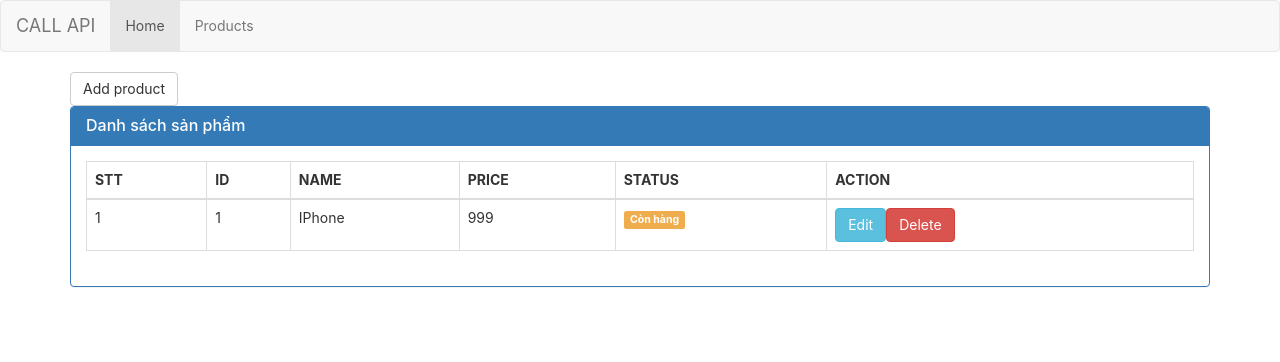
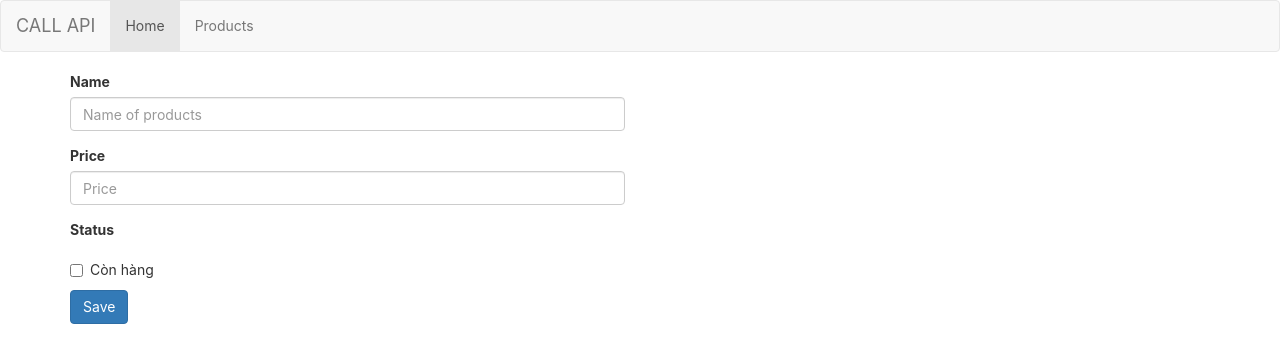
Before and after one commit to Duynguyen0444/Product-API, a React (Create React App) app: page /products/add in a window 1280 px wide. Shown: the top 362 px of the page. Built offline with nearby package versions, Linux system fonts and the light colour scheme.

Commit message:
Import React-router to navbar and display content

```diff
--- a/src/App.js
+++ b/src/App.js
@@ -1,26 +1,43 @@
 import React, {Component} from 'react';
 import './App.css';
 import Menu from './Component/Menu/Menu';
-import ProductsList from './Component/ProductsList/ProductsList';
+import routes from './Routes';
+import {Switch, Route, BrowserRouter as Router} from 'react-router-dom';
+
 class App extends Component {
+  // -------------------------------FUNCTION-------------------------------
+  showContent = routes => {
+    var result = null;
+    if (routes.length > 0) {
+      result = routes.map((route, index) => {
+        return (<Route
+          key={index}
+          path={route.path}
+          exact={route.exact}
+          component={route.main}/>);
+      });
+    }
+    return result;
+  }
+  // -------------------------------END FUNCTION-------------------------------
+
   render() {
     return (
-      <div>
-        {/* --------------------MENU-------------------- */}
-        <Menu />
-        {/* --------------------PRODUCTS-------------------- */}
-
-        <div className="container">
-          <div className="row">
-            <div className="col-xs-12 col-sm-12 col-md-12 col-lg-12">
-              <button type="button" className="btn btn-default">Add product</button>
-              {/* Products list */}
-              <ProductsList />
+      <Router>
+        <div>
+          {/* --------------------MENU-------------------- */}
+          <Menu/>
+          {/* --------------------PRODUCTS-------------------- */}
+          <div className="container">
+            <div className="row">
+              {/* Function display routes */}
+              <Switch>
+                {this.showContent(routes)}
+              </Switch>
             </div>
           </div>
         </div>
-      </div>
-
+      </Router>
     );
   }
 }
--- a/src/Component/Menu/Menu.js
+++ b/src/Component/Menu/Menu.js
@@ -1,21 +1,55 @@
 import React, {Component} from 'react';
+import {Route, Link} from 'react-router-dom';
+
+const menus =[
+  {
+    name: 'Home',
+    to: '/',
+    exact: true
+  },
+  {
+    name: 'Products',
+    to: '/products-list',
+    exact: false
+  }
+];
+
+const MenuLink = ({label, to, activeOnlyWhenExact}) =>{
+  return(
+    <Route path={to} exact={activeOnlyWhenExact} children={({match}) =>{
+      var active = match ? 'active' : '';
+      return(
+        // Nếu trùng khớp url thì className là active
+        <li className={active}>
+          <Link to={to}>{label}</Link>
+        </li>
+      );
+    }} />
+  );
+}
 
 class Menu extends Component {
-  constructor(props) {
-    super(props);
-    this.state = {}
+  showMenu = menus =>{
+    var result = null;
+    if(menus.length > 0){
+      result = menus.map((menu, index) =>{
+        return(
+          <MenuLink
+            key={index}
+            label={menu.name}
+            to={menu.to}
+            activeOnlyWhenExact={menu.activeOnlyWhenExact} />
+        );
+      });
+    }
+    return result;
   }
   render() {
     return (
       <div className="navbar navbar-default">
         <a className="navbar-brand">CALL API</a>
         <ul className="nav navbar-nav">
-          <li className="active">
-            <a>Home</a>
-          </li>
-          <li>
-            <a>Products</a>
-          </li>
+          {this.showMenu(menus)}
         </ul>
       </div>
     );
--- a/src/Component/ProductsList/ProductsList.js
+++ b/src/Component/ProductsList/ProductsList.js
@@ -1,5 +1,4 @@
 import React, { Component } from 'react';
-import ProductsItem from '../ProdutcsItem/ProductsItem';
 
 class ProductsList extends Component {
     constructor(props) {
@@ -26,7 +25,7 @@ class ProductsList extends Component {
                 </thead>
                 <tbody>
                     {/* Products item */}
-                  <ProductsItem />
+                    {this.props.children}
                 </tbody>
               </table>
             </div>
--- a/src/Component/ProdutcsItem/ProductsItem.js
+++ b/src/Component/ProdutcsItem/ProductsItem.js
@@ -1,19 +1,24 @@
 import React, {Component} from 'react';
 
 class ProductsItem extends Component {
-  constructor(props) {
-    super(props);
-    this.state = {}
-  }
   render() {
+    var {product, index} = this.props;
+    var statusName = product.status
+      ? 'Còn hàng'
+      : 'Hết hàng';
+    var statusClass = product.status
+      ? 'warning'
+      : 'default';
     return (
       <tr>
-        <td>1</td>
-        <td>1</td>
-        <td>IPhone</td>
-        <td>999</td>
+        <td>{index + 1}</td>
+        <td>{product.id}</td>
+        <td>{product.name}</td>
+        <td>{product.price}</td>
         <td>
-          <span class="label label-warning">Còn hàng</span>
+          <span className={`label label-${statusClass}`}>
+            {statusName}
+          </span>
         </td>
         <td>
           <button type="button" class="btn btn-info">Edit</button>
--- /dev/null
+++ b/src/Pages/HomePage/HomePage.js
@@ -0,0 +1,11 @@
+import React, { Component } from 'react';
+
+class HomePage extends Component {
+    render() {
+        return (
+            <div>Home</div>
+        );
+    }
+}
+
+export default HomePage;
--- /dev/null
+++ b/src/Pages/NotFoundPage/NotFoundPage.js
@@ -0,0 +1,17 @@
+import React, {Component} from 'react';
+
+class NotFoundPage extends Component {
+  render() {
+    return (
+      <div className="container">
+        <div className="alert alert-warning">
+          <button type="button" className="close" data-dismiss="alert" aria-hidden="true">&times;</button>
+          <strong>404 ERROR</strong>
+        </div>
+
+      </div>
+    );
+  }
+}
+
+export default NotFoundPage;
--- /dev/null
+++ b/src/Pages/ProductsActionPage/ProductsActionPage.js
@@ -0,0 +1,43 @@
+import React, {Component} from 'react';
+
+class ProductsActionPage extends Component {
+  constructor(props) {
+    super(props);
+    this.state = {}
+  }
+  render() {
+    return (
+      <div className="col-xs-6 col-sm-6 col-md-6 col-lg-6">
+        <form>
+          <div className="form-group">
+            <label>Name</label>
+            <input
+              type="text"
+              className="form-control"
+              id=""
+              placeholder="Name of products"/>
+          </div>
+          <div className="form-group">
+            <label>Price</label>
+            <input type="number" className="form-control" placeholder="Price"/>
+          </div>
+          <div className="form-group">
+            <label>Status</label>
+          </div>
+
+          <div className="checkbox">
+            <label>
+              <input type="checkbox" value=""/>
+              Còn hàng
+            </label>
+          </div>
+
+          <button type="submit" className="btn btn-primary">Save</button>
+        </form>
+      </div>
+
+    );
+  }
+}
+
+export default ProductsActionPage;
--- /dev/null
+++ b/src/Pages/ProductsListPage/ProductsListPage.js
@@ -0,0 +1,30 @@
+import React, {Component} from 'react';
+import ProductsList from '../../Component/ProductsList/ProductsList';
+import ProductsItem from '../../Component/ProdutcsItem/ProductsItem';
+
+class ProductsListPage extends Component {
+  showProducts = products =>{
+    var result = null;
+    if(products.length > 0){
+      result = products.map((product, index) =>{
+        return (
+          <ProductsItem key={index} product={product} index={index} />
+        );
+      });
+    }
+    return result;
+  }
+  render() {
+    var products = [];
+    return (
+      <div className="col-xs-12 col-sm-12 col-md-12 col-lg-12">
+        <button type="button" className="btn btn-default">Add product</button>
+        <ProductsList>
+          {this.showProducts(products)}
+        </ProductsList>
+      </div>
+    );
+  }
+}
+
+export default ProductsListPage;
--- /dev/null
+++ b/src/Routes.js
@@ -0,0 +1,35 @@
+import React from 'react';
+import HomePage from './Pages/HomePage/HomePage';
+import NotFoundPage from './Pages/NotFoundPage/NotFoundPage';
+import ProductsListPage from './Pages/ProductsListPage/ProductsListPage';
+import ProductsActionPage from './Pages/ProductsActionPage/ProductsActionPage';
+
+const routes = [
+  {
+    path: '/',
+    exact: true,
+    main: () =>< HomePage />
+  },
+  {
+    path: '/products-list',
+    exact: false,
+    main: () =>< ProductsListPage />
+  },
+  {
+    path: '/products/add',
+    exact: false,
+    main: () => <ProductsActionPage />
+  },
+  {
+    path: '/products/:id/edit',
+    exact: false,
+    main: ({match}) => <ProductsActionPage match={match} />
+  },
+  {
+    path: '',
+    exact: false,
+    main: () =>< NotFoundPage />
+  }
+];
+
+export default routes;
```
Also changed, not shown: Routes.js (deleted).
